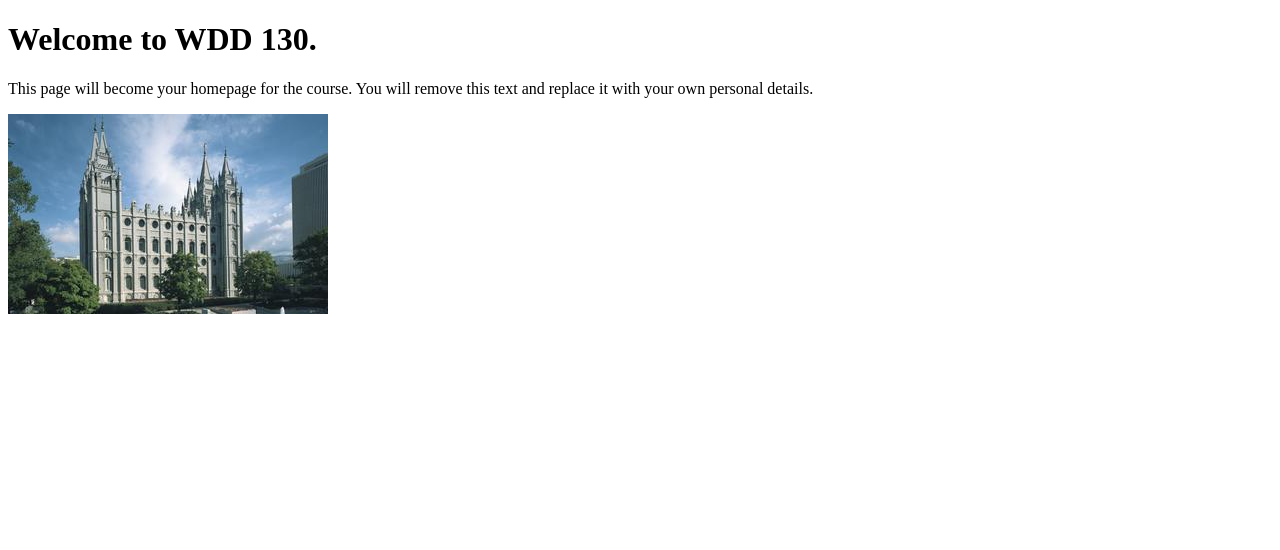
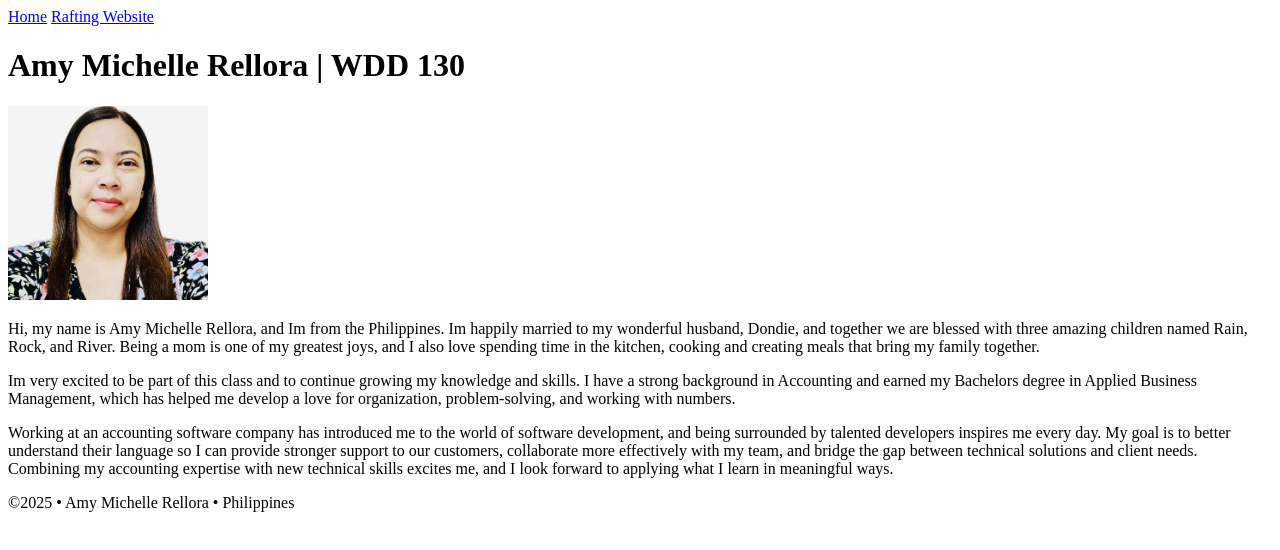
Before and after one commit to amrellora/wdd130, a plain HTML site: page index.html in a window 1280 px wide. Drawn offline with Linux system fonts and the light colour scheme.

Commit message:
week 1 project

```diff
--- a/index.html
+++ b/index.html
@@ -1,14 +1,53 @@
 <!DOCTYPE html>
 <html lang="en">
+
 <head>
     <meta charset="UTF-8">
     <meta name="viewport" content="width=device-width, initial-scale=1.0">
-    <title>WDD 130 | Personal Homepage</title>
+    <title>Amy Michelle Rellora | WDD 130</title>
 </head>
+
 <body>
-    <h1>Welcome to WDD 130.</h1>
-    <p>This page will become your homepage for the course. You will remove this text and replace it with your own personal details.</p>
+    <header>
+        <nav>
+            <a href="#">Home</a>
+            <a href="wwr/">Rafting Website</a>
+        </nav>
+    </header>
 
-    <img src="images/salt-lake-temple.jpg" alt="The Salt Lake Temple.">
+    <main>
+        <h1>Amy Michelle Rellora | WDD 130</h1>
+        <img src="images/amy.jpeg.jpg" alt="Hello, my name is Amy Michelle Rellora" width="200">
+
+        <p>Hi, my name is Amy Michelle Rellora, and Im from the Philippines. Im
+            happily married to my wonderful husband, Dondie, and together we are
+            blessed with three amazing children named Rain, Rock, and River. Being a
+            mom is one of my greatest joys, and I also love spending time in the
+            kitchen, cooking and creating meals that bring my family together.
+        </p>
+
+        <p>
+            Im very excited to be part of this class and to continue growing my
+            knowledge and skills. I have a strong background in Accounting and
+            earned my Bachelors degree in Applied Business Management, which has
+            helped me develop a love for organization, problem-solving, and working
+            with numbers.
+        </p>
+
+        <p>
+            Working at an accounting software company has introduced me to the world
+            of software development, and being surrounded by talented developers
+            inspires me every day. My goal is to better understand their language so
+            I can provide stronger support to our customers, collaborate more
+            effectively with my team, and bridge the gap between technical solutions
+            and client needs. Combining my accounting expertise with new technical
+            skills excites me, and I look forward to applying what I learn in
+            meaningful ways.</p>
+    </main>
+
+    <footer>
+        <p>&copy;2025 • Amy Michelle Rellora • Philippines</p>
+    </footer>
 </body>
+
 </html>
```
